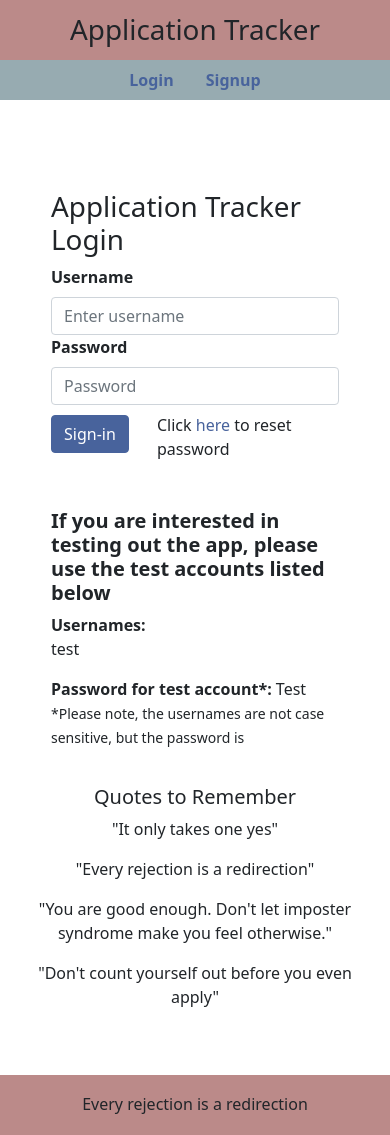
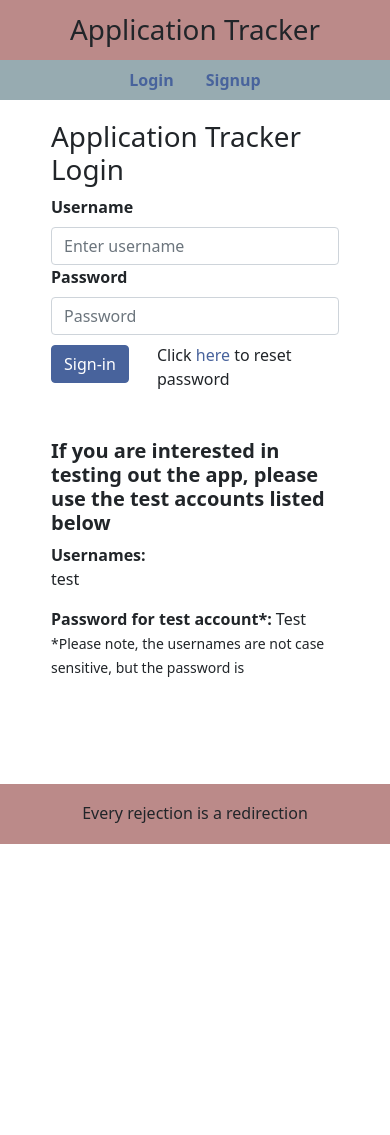
Before and after one commit to MarciaAdler/applicationtracker, a React (Create React App) app in the folder client/: page / in a window 390 px wide. After the commit the page ends 844 px from the top, so only its background shows below. Built offline with nearby package versions, Linux system fonts and the light colour scheme.

Commit message:
some styling fixes and added application date to view app

```diff
--- a/client/src/App.js
+++ b/client/src/App.js
@@ -36,7 +36,7 @@ function App() {
           </Switch>
         </Router>
       </StoreProvider>
-      <SideNavQuotes />
+
       <Footer />
     </div>
   );
--- a/client/src/components/SideNav.js
+++ b/client/src/components/SideNav.js
@@ -3,6 +3,7 @@ import { Nav } from "react-bootstrap";
 import { useStoreContext } from "../utils/GlobalState";
 import { Redirect } from "react-router-dom";
 import { CLEAR_ALL } from "../utils/actions";
+import SideNavQuotes from "./SideNavQuotes";
 export default function SideNav() {
   const [state, dispatch] = useStoreContext();
   const [redirect, setRedirect] = useState(false);
@@ -58,6 +59,7 @@ export default function SideNav() {
           </Nav>
         )}
       </div>
+      <SideNavQuotes />
     </div>
   );
 }
--- a/client/src/components/SideNavQuotes.js
+++ b/client/src/components/SideNavQuotes.js
@@ -2,14 +2,14 @@ import React from "react";
 
 export default function SideNavQuotes() {
   return (
-    <div className="side-nav-quotes side-nav-container">
+    <div className="side-nav-quotes">
       <h5>Quotes to Remember</h5>
       <p className="side-nav-quotes-text">"It only takes one yes"</p>
       <p className="side-nav-quotes-text">"Every rejection is a redirection"</p>
-      {/* <p className="side-nav-quotes-text">
+      <p className="side-nav-quotes-text">
         "Remember: It's not that you're underqualified or overqualified or
         whatever they told you. It's that your flame is too bright"
-      </p> */}
+      </p>
       <p className="side-nav-quotes-text">
         "You are good enough. Don't let imposter syndrome make you feel
         otherwise."
--- a/client/src/components/ViewApp.js
+++ b/client/src/components/ViewApp.js
@@ -5,6 +5,7 @@ import { useStoreContext } from "../utils/GlobalState";
 import API from "../utils/API";
 import { Redirect } from "react-router-dom";
 import image from "../images/applicationimg.jpeg";
+import dateFormat from "dateformat";
 export default function Home() {
   const [state, dispatch] = useStoreContext();
   const [redirect, setRedirect] = useState(false);
@@ -173,6 +174,18 @@ export default function Home() {
                     </Button>
                   </Col>
                 </Row>
+                <Row>
+                  <Col>
+                    <span className="application-updatedate">
+                      Last Updated:{" "}
+                      {dateFormat(
+                        `${app.updatedAt}`,
+                        "dddd, mmmm, dS, yyyy, h:MM TT"
+                      )}{" "}
+                      {"EST"}{" "}
+                    </span>
+                  </Col>
+                </Row>
               </ListGroup.Item>
             );
           })
--- a/client/src/style.css
+++ b/client/src/style.css
@@ -38,7 +38,7 @@ a:hover {
   width: 25% !important;
   margin-left: 0;
   float: left;
-  padding-bottom: 70px;
+  padding-bottom: 50px;
 }
 .side-nav-color {
   background-color: #97abb1;
@@ -50,8 +50,6 @@ a:hover {
 .side-nav-quotes {
   text-align: center;
   margin-top: 20px;
-  position: absolute;
-  bottom: 0;
 }
 .side-nav-quotes-text {
   padding-left: 10px;
@@ -147,6 +145,9 @@ a:hover {
 .application-text {
   font-size: 13px;
 }
+.application-updatedate {
+  font-size: 11px;
+}
 .resources-container {
   width: 70%;
   float: right;
@@ -178,7 +179,7 @@ a:hover {
   .side-nav-container {
     float: none;
     padding-right: 0;
-
+    padding-bottom: 0;
     width: 100% !important;
     margin-top: 0;
     min-height: auto;
@@ -219,13 +220,7 @@ a:hover {
     width: 100%;
   }
   .side-nav-quotes {
-    bottom: 0;
-    margin-top: 20px;
-    padding-bottom: 0;
-    position: relative;
-    top: auto;
-    padding-left: 15px;
-    padding-right: 15px;
+    display: none;
   }
   .home-filler {
     height: 100%;
--- a/package.json
+++ b/package.json
@@ -30,6 +30,7 @@
     "compression": "^1.7.4",
     "cookie-session": "^1.4.0",
     "cors": "^2.8.5",
+    "dateformat": "^4.5.1",
     "dotenv": "^9.0.0",
     "express": "^4.17.1",
     "express-fileupload": "^1.2.1",
```
Also changed, not shown: 1 other file (tests, documents, lock files or other folders).
